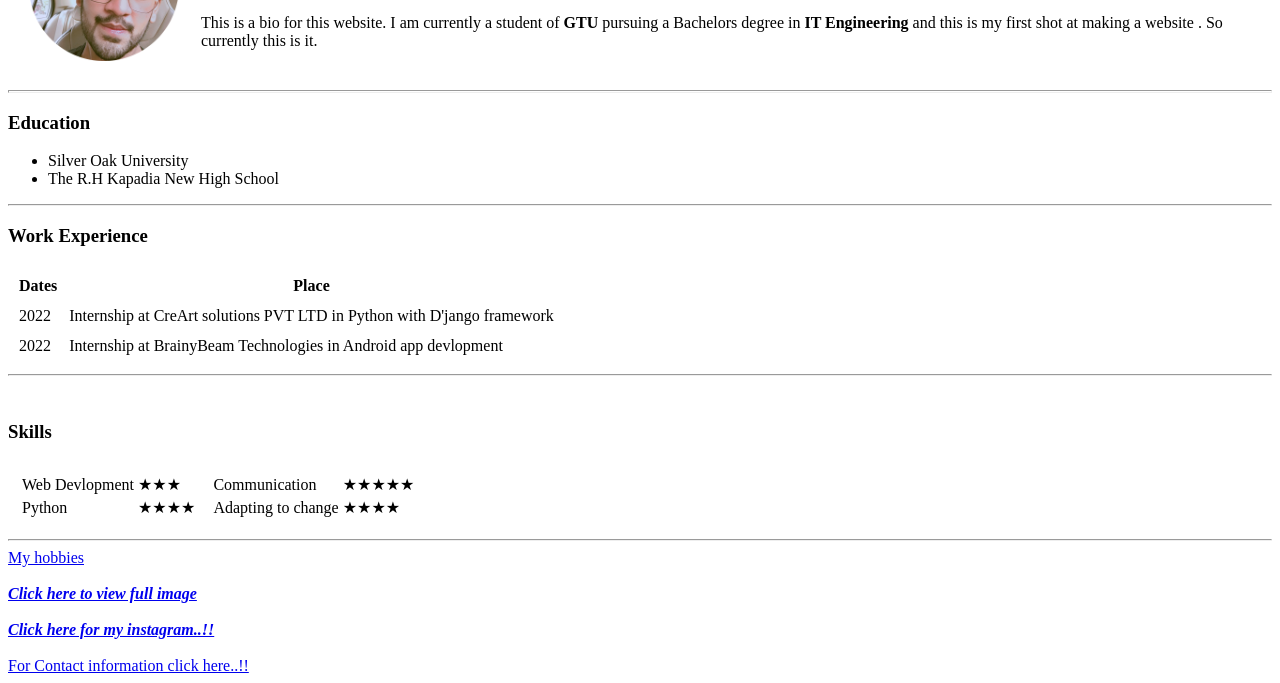
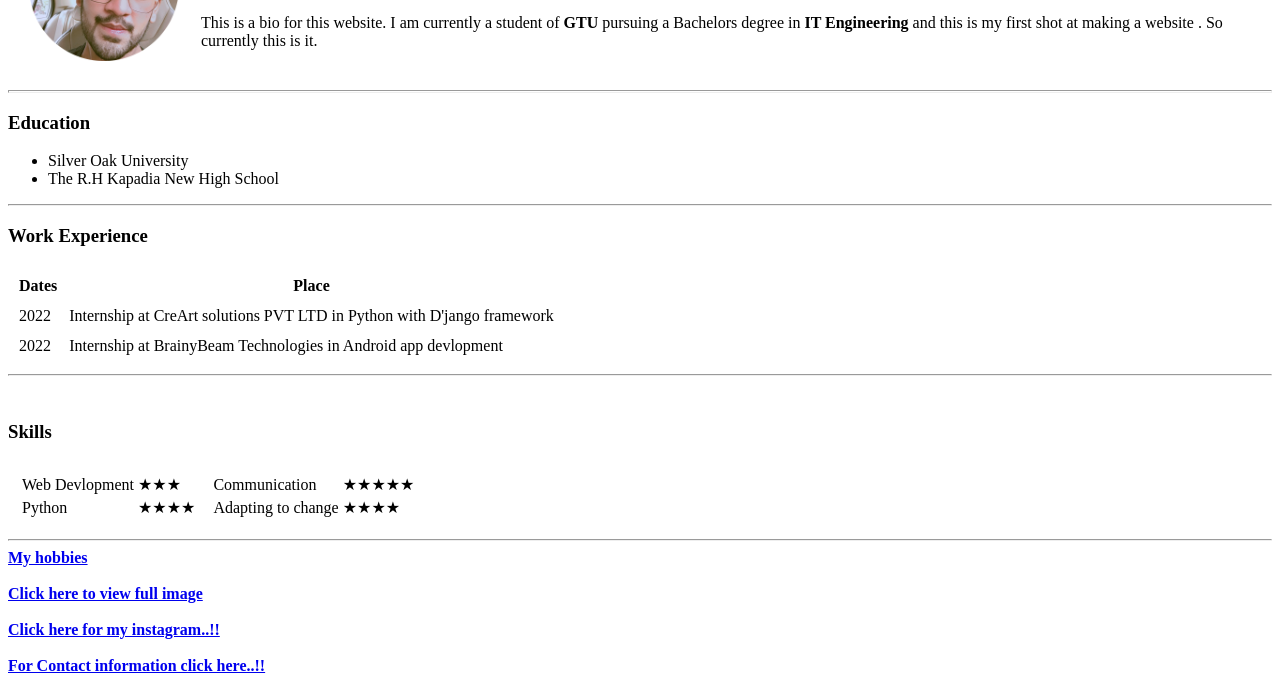
Before and after one commit to Varun-18/cv, a plain HTML site: page index.html in a window 1280 px wide. Shown: the part 118-801 px from the top of the page. Drawn offline with Linux system fonts and the light colour scheme.

Commit message:
removed <em> and added <strong> where required

```diff
--- a/index.html
+++ b/index.html
@@ -69,15 +69,15 @@
             </tr>
         </table>
         <hr>
-        <a href="hobbies.html">My hobbies</a>
+        <strong><a href="hobbies.html">My hobbies</a></strong>
         <br>
         <br>
-        <strong><em><a href="https://im.ge/i/F7RsAc">Click here to view full image</a></em></strong>
+        <strong><a href="https://im.ge/i/F7RsAc">Click here to view full image</a></strong>
         <br>
         <br>
-        <strong><em><a href="https://www.instagram.com/_varun.7/">Click here for my instagram..!!</a></em></strong>
+        <strong><a href="https://www.instagram.com/_varun.7/">Click here for my instagram..!!</a></strong>
         <br>
         <br>
-        <a href="contact_details.html">For Contact information click here..!!</a>
+        <strong><a href="contact_details.html">For Contact information click here..!!</a></strong>
     </body>
 </html>
```
